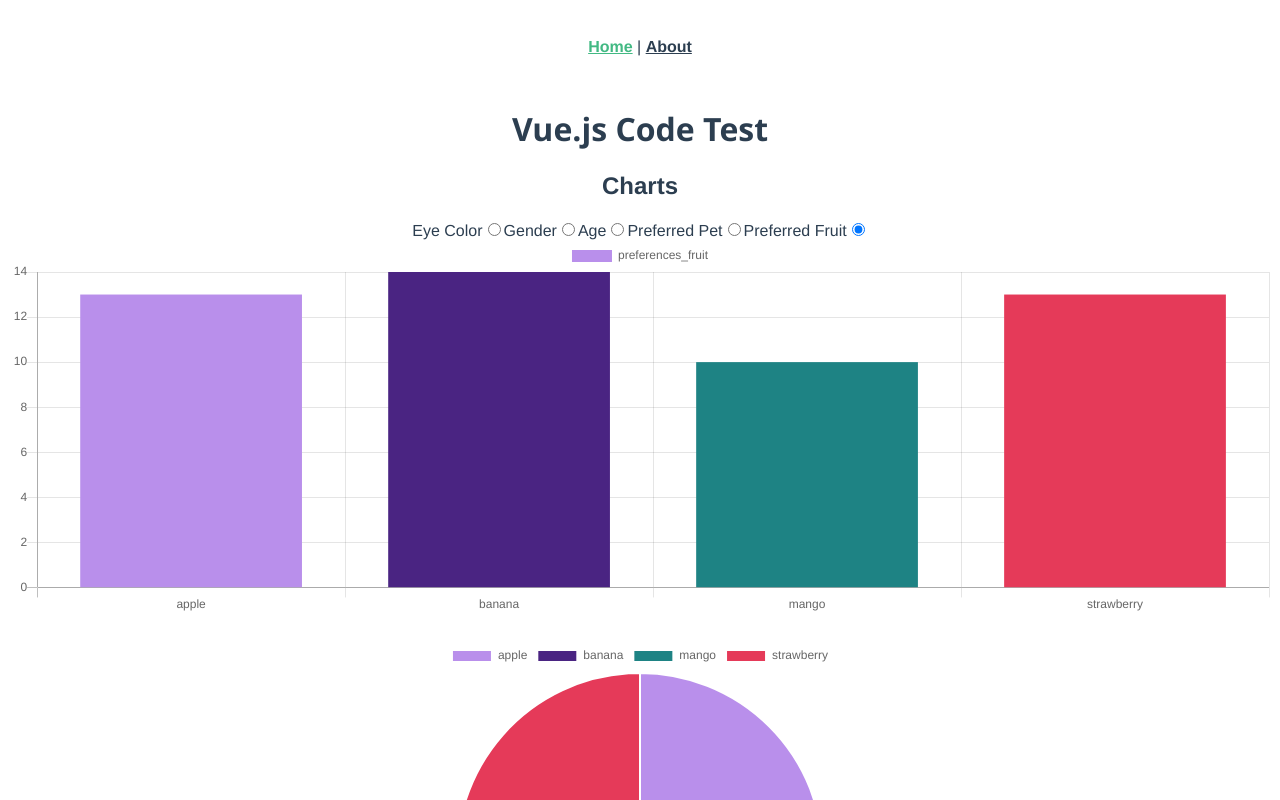
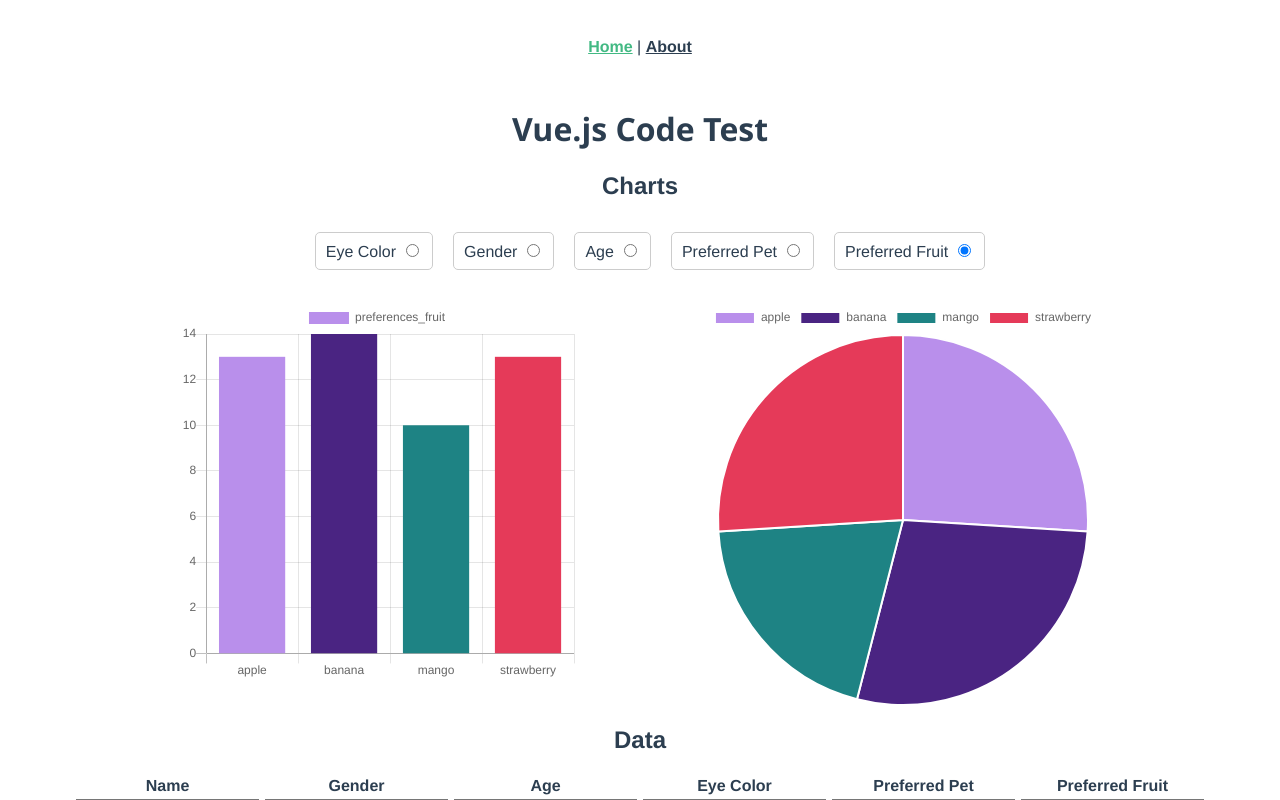
Before and after one commit to AlexOwen/example-vue-code-test, a Vue app: page / in a window 1280 px wide. Shown: the top 800 px of the page. Built offline with nearby package versions, Linux system fonts and the light colour scheme.

Commit message:
styling and documentation update

```diff
--- a/src/components/ChartContainer.vue
+++ b/src/components/ChartContainer.vue
@@ -1,9 +1,11 @@
 <template>
-  <section class="chart">
+  <section class="chart-container">
     <h2>{{ title }}</h2>
     <ChartOptionSelector />
-    <BarChart :options="barOptions" :chart-data="chartData"></BarChart>
-    <PieChart :options="pieOptions" :chart-data="chartData"></PieChart>
+    <div class="charts">
+      <BarChart :options="barOptions" :chart-data="chartData" class="barchart"></BarChart>
+      <PieChart :options="pieOptions" :chart-data="chartData" class="piechart"></PieChart>
+    </div>
   </section>
 </template>
 
@@ -55,3 +57,20 @@ export default {
   }),
 };
 </script>
+
+<style lang="scss">
+.chart-container {
+  width: 100%;
+
+  .charts {
+    display: flex;
+    flex-direction: row;
+    justify-content: center;
+    width: 100%;
+
+    div.piechart, div.barchart {
+      padding: 0 5%;
+    }
+  }
+}
+</style>
--- a/src/components/ChartOptionSelector.vue
+++ b/src/components/ChartOptionSelector.vue
@@ -1,17 +1,27 @@
 <template>
-  <section>
+  <section class="chart-option-selector">
+    <div class="option">
       <label for="eyeColor">Eye Color</label>
       <input type="radio" name="option" id="eyeColor" value="eyeColor" v-model="option" />
+    </div>
+    <div class="option">
       <label for="gender">Gender</label>
       <input type="radio" name="option" id="gender" value="gender" v-model="option" />
+    </div>
+    <div class="option">
       <label for="age">Age</label>
       <input type="radio" name="option" id="age" value="age" v-model="option" />
+    </div>
+    <div class="option">
       <label for="preferences_pet">Preferred Pet</label>
       <input type="radio" name="option" id="preferences_pet"
         value="preferences_pet" v-model="option" />
+    </div>
+    <div class="option">
       <label for="preferences_fruit">Preferred Fruit</label>
       <input type="radio" name="option" id="preferences_fruit"
         value="preferences_fruit" v-model="option" />
+    </div>
   </section>
 </template>
 
@@ -33,3 +43,26 @@ export default {
   },
 };
 </script>
+
+<style lang="scss">
+.chart-option-selector {
+  margin: 2em 0;
+
+  .option {
+    border: 1px solid #ccc;
+    border-radius: 5px;
+    display: inline-block;
+    margin-left: 20px;
+    padding: 0.5em 10px;
+  }
+
+  label {
+    padding-right: 5px;
+    cursor: pointer;
+  }
+
+  input {
+    cursor: pointer;
+  }
+}
+</style>
--- a/src/components/Table.vue
+++ b/src/components/Table.vue
@@ -1,5 +1,5 @@
 <template>
-  <section>
+  <section class="table-section">
     <h2>{{ title }}</h2>
     <table>
       <tr>
@@ -30,3 +30,13 @@ export default {
   },
 };
 </script>
+
+<style lang="scss">
+.table-section {
+  width: 100%;
+
+  table {
+    margin: auto;
+  }
+}
+</style>
--- a/src/views/About.vue
+++ b/src/views/About.vue
@@ -1,15 +1,30 @@
 <template>
   <div class="about">
     <h1>About this project</h1>
-    <p>This is a code test in Vue.js, Vuex and tested with mocha and chai.</p>
+    <p>This is a code test in Vue.js, Vuex. It is unit tested with mocha and chai,
+      and uses Nightwatch for e2e testing.</p>
     <p>It was written using TDD, and should contain tests for all parts of all components.</p>
-    <p>It has these assumptions:</p>
+    <p>It was written with these assumptions:</p>
     <ul>
-      <li>Chart.js has been thoroughly tested, so does not need additional testing</li>
-      <li>The data from the json file is always correct</li>
+      <li>This is an MVP and should meet the brief without scope creep or implied features</li>
+      <li>Chart.js and other dependencies have been thoroughly tested, so do not need additional
+        testing</li>
+      <li>The data from the JSON file is always correct, both in format ans structure</li>
       <li>Data does not need to persist between reloads</li>
-      <li>There is a global stylesheet that would apply to everything here, it is a
-        demonstration of Vue, not of CSS</li>
+      <li>There is a global stylesheet that would ensure the design is consistent with other parts
+        of a larger project</li>
     </ul>
   </div>
 </template>
+
+<style lang="scss">
+.about {
+  margin: auto;
+  width: 600px;
+  max-width: 90%;
+
+  p, ul {
+    text-align: left;
+  }
+}
+</style>
```
Also changed, not shown: 1 other file (tests, documents, lock files or other folders). Lines whose indentation alone changed are shown as unchanged.
